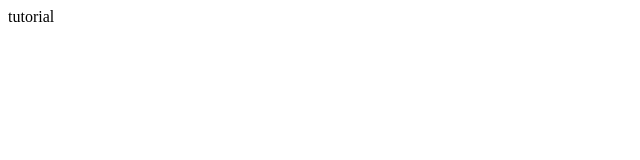
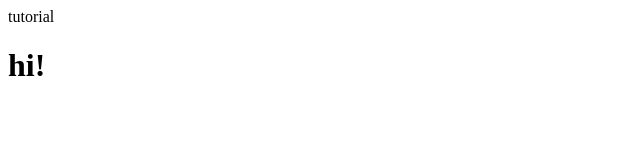
Before and after one commit to birishlively/sdevtut, a plain HTML site: page index.html in a window 1280 px wide. Shown: the full height of the page, 0-640 px from the left. Drawn offline with Linux system fonts and the light colour scheme.

Commit message:
Update index.html

```diff
--- a/index.html
+++ b/index.html
@@ -6,6 +6,7 @@
 </head>
 <body>
     <p> tutorial </p>
+    <h1> hi!</h1>
 
 </body>
 </html>
```
